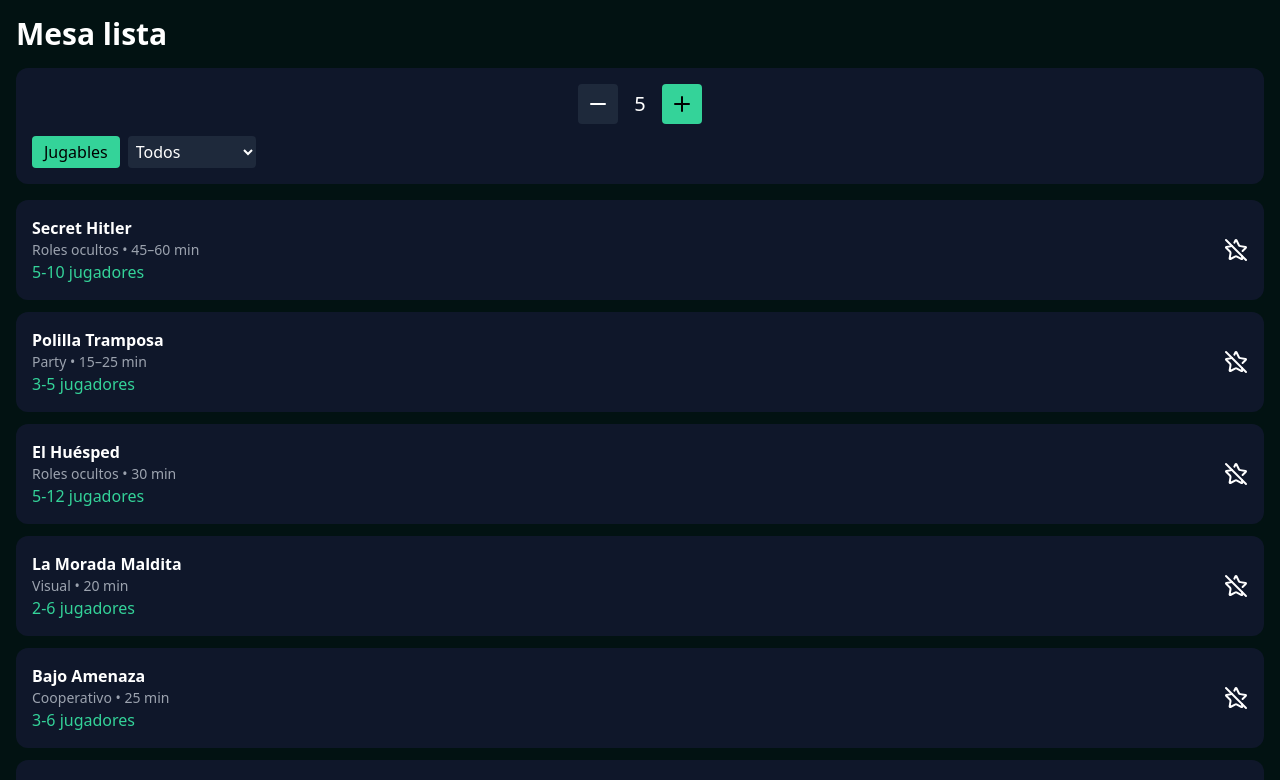
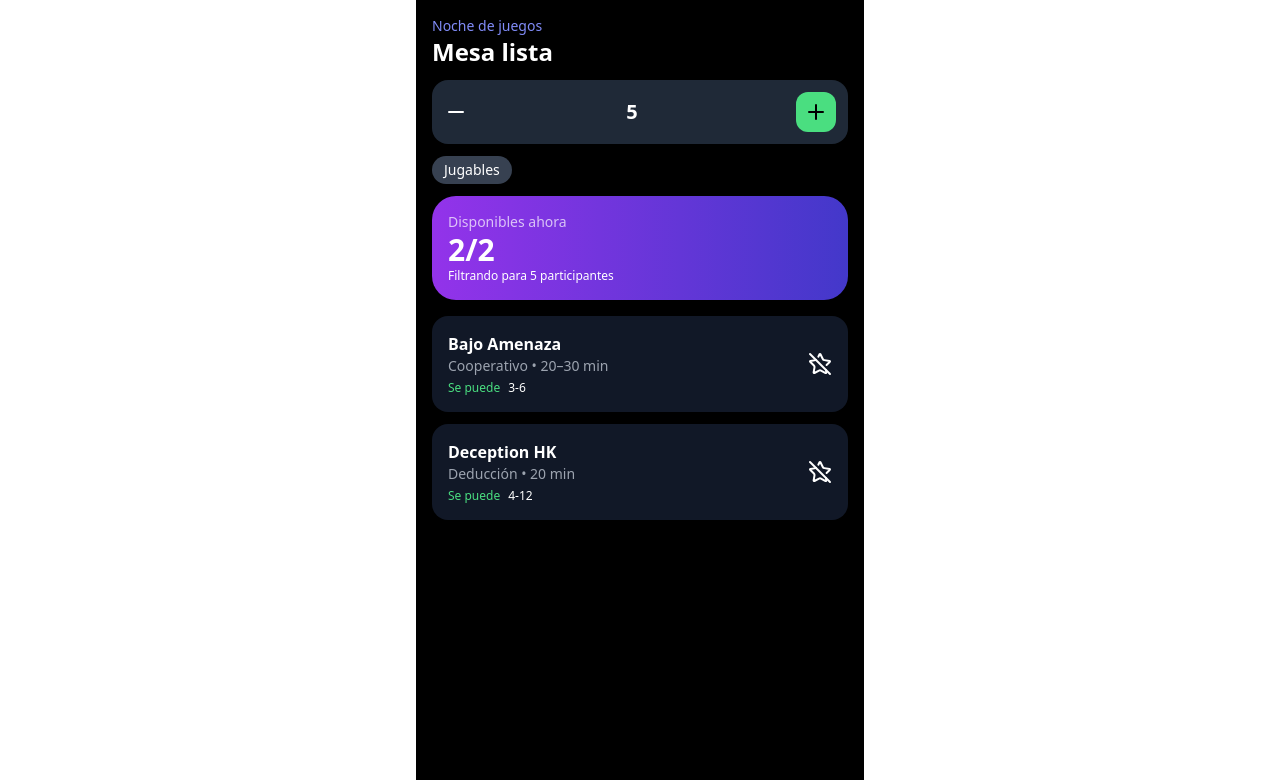
Before and after one commit to brenBaru/mesa-juegos, a React (Vite) app: page / in a window 1280 px wide. Shown: the top 780 px of the page. Built offline with nearby package versions, Linux system fonts and the light colour scheme.

Commit message:
modificaciones esteticas

```diff
--- a/src/App.jsx
+++ b/src/App.jsx
@@ -1,262 +1,199 @@
 import React, { useState, useMemo } from "react";
-import { Star, StarOff, Plus, Minus, ArrowLeft } from "lucide-react";
+import { Plus, Minus, Star, StarOff, ArrowLeft } from "lucide-react";
 
 const games = [
   {
-id:1,name:"Secret Hitler",min:5,max:10,type:"Roles ocultos",time:"45–60 min",
-setup:[
-"Elegir tablero según jugadores",
-"Mezclar cartas de políticas",
-"Repartir roles en secreto",
-"Elegir primer presidente"
+    id: 1,
+    name: "Bajo Amenaza",
+    type: "Cooperativo",
+    time: "20–30 min",
+    min: 3,
+    max: 6,
+    level: "Medio",
+    setup: [
+      "Preparar el mazo inicial",
+      "Separar cartas especiales",
+      "Formar zona de juego",
+      "Explicar objetivo del escape"
     ],
-steps:[
-"Presidente propone canciller",
-"Se vota el gobierno",
-"Se roban 3 cartas",
-"Se descartan y se juega 1 política",
-"Se activan poderes si corresponde",
-"Se gana por condiciones del equipo"
+    steps: [
+      "Usar cartas para explorar",
+      "El grupo decide cuándo avanzar",
+      "La amenaza aumenta presión",
+      "Coordinar estrategia",
+      "Escapar antes de perder"
     ]
   },
   {
-id:2,name:"Polilla Tramposa",min:3,max:5,type:"Party",time:"15–25 min",
-setup:[
-"Repartir 8 cartas a cada jugador",
-"Elegir guardián",
-"Colocar mazo y descarte"
+    id: 2,
+    name: "Deception HK",
+    type: "Deducción",
+    time: "20 min",
+    min: 4,
+    max: 12,
+    level: "Medio",
+    setup: [
+      "Asignar roles",
+      "Preparar cartas visibles",
+      "Elegir asesinato secreto",
+      "Preparar mesa del forense"
     ],
-steps:[
-"Jugar cartas consecutivas",
-"Hacer trampa sin ser visto",
-"El guardián controla",
-"Gana quien se queda sin cartas"
-]
-},
-{
-id:3,name:"El Huésped",min:5,max:12,type:"Roles ocultos",time:"30 min",
-setup:[
-"Asignar roles secretos",
-"Preparar mazo de eventos",
-"Explicar objetivos"
-],
-steps:[
-"Debatir y acusar",
-"Realizar votaciones",
-"Eliminar sospechosos",
-"Detectar infiltrados"
-]
-},
-{
-id:4,name:"La Morada Maldita",min:2,max:6,type:"Visual",time:"20 min",
-setup:[
-"Colocar gemas en mesa",
-"Repartir cartas objetivo"
-],
-steps:[
-"Buscar patrones visuales",
-"Tomar gemas correctas",
-"Completar objetivos",
-"Sumar puntos"
-]
-},
-{
-id:5,name:"Bajo Amenaza",min:3,max:6,type:"Cooperativo",time:"25 min",
-setup:[
-"Preparar mazo inicial",
-"Definir objetivo común"
-],
-steps:[
-"Jugar cartas para avanzar",
-"Evitar amenazas",
-"Coordinar en grupo",
-"Escapar antes del final"
-]
-},
-{
-id:6,name:"Líderes de Euphoria",min:4,max:8,type:"Social",time:"30 min",
-setup:[
-"Repartir cartas de rol",
-"Preparar artefactos"
-],
-steps:[
-"Interrogar jugadores",
-"Mentir o revelar verdades",
-"Usar habilidades",
-"Descubrir roles enemigos"
-]
-},
-{
-id:7,name:"Musa",min:2,max:12,type:"Creativo",time:"30 min",
-setup:[
-"Dividir en equipos",
-"Mezclar cartas de imágenes"
-],
-steps:[
-"Dar pistas creativas",
-"Adivinar imagen correcta",
-"Sumar puntos"
-]
-},
-{
-id:8,name:"Survivor",min:3,max:6,type:"Estrategia",time:"45 min",
-setup:[
-"Asignar personajes",
-"Repartir cartas de acción"
-],
-steps:[
-"Formar alianzas",
-"Robar cartas",
-"Votar eliminaciones",
-"Ganar por estrategia final"
-]
-},
-{
-id:9,name:"Dungeon Fighter",min:1,max:6,type:"Cooperativo",time:"60 min",
-setup:[
-"Elegir héroes",
-"Preparar tablero"
-],
-steps:[
-"Lanzar dados a objetivo",
-"Enfrentar enemigos",
-"Avanzar mazmorra",
-"Derrotar jefe final"
-]
-},
-{
-id:10,name:"Deception HK",min:4,max:12,type:"Deducción",time:"20 min",
-setup:[
-"Asignar roles",
-"Preparar pistas"
-],
-steps:[
-"Detective da pistas",
-"Jugadores discuten",
-"Acusar culpable",
+    steps: [
+      "Forense da pistas visuales",
+      "Jugadores debaten",
+      "Se realizan acusaciones",
       "Resolver caso"
     ]
   }
 ];
 
-export default function App(){
+export default function App() {
 
-const [screen,setScreen]=useState("list");
-const [selected,setSelected]=useState(null);
-const [players,setPlayers]=useState(5);
-const [favs,setFavs]=useState([]);
-const [onlyPlayable,setOnlyPlayable]=useState(true);
-const [typeFilter,setTypeFilter]=useState("Todos");
+  const [screen, setScreen] = useState("list");
+  const [selected, setSelected] = useState(null);
+  const [players, setPlayers] = useState(5);
+  const [fav, setFav] = useState([]);
+  const [onlyPlayable, setOnlyPlayable] = useState(true);
 
-const playable=g=>players>=g.min && players<=g.max;
+  const playable = g => players >= g.min && players <= g.max;
 
-const filtered=useMemo(()=>{
-return games
-.filter(g=>!onlyPlayable || playable(g))
-.filter(g=>typeFilter==="Todos" || g.type===typeFilter);
-},[players,onlyPlayable,typeFilter]);
+  const filtered = useMemo(() => {
+    return games.filter(g => !onlyPlayable || playable(g));
+  }, [players, onlyPlayable]);
 
-const toggleFav=id=>{
-setFavs(prev=>prev.includes(id)?prev.filter(x=>x!==id):[...prev,id]);
+  const toggleFav = id => {
+    setFav(prev =>
+      prev.includes(id)
+        ? prev.filter(x => x !== id)
+        : [...prev, id]
+    );
   };
 
-if(screen==="detail" && selected){
-return(
-<div className="min-h-screen bg-[#021212] text-white p-4">
+  // 🔵 DETALLE (pantalla separada)
+  if (screen === "detail" && selected) {
+    return (
+      <div className="min-h-screen bg-black text-white p-4 max-w-md mx-auto">
 
-<button onClick={()=>setScreen("list")}
-className="mb-4 flex items-center gap-2 text-sm text-emerald-400">
-<ArrowLeft size={16}/> Volver
+        <button
+          className="text-green-400 flex items-center gap-2 mb-3"
+          onClick={() => setScreen("list")}
+        >
+          <ArrowLeft size={18} /> Volver
         </button>
 
-<h2 className="text-2xl font-bold mb-2">{selected.name}</h2>
-<p className="text-gray-400 mb-3">{selected.type} • {selected.time}</p>
+        <h2 className="text-2xl font-bold">{selected.name}</h2>
+        <p className="text-gray-400 mb-4">
+          {selected.type} • {selected.time}
+        </p>
 
-<h3 className="font-semibold mt-4">Preparación</h3>
-<ul className="mt-2 space-y-1">
-{selected.setup.map((s,i)=><li key={i}>• {s}</li>)}
-</ul>
+        {/* INFO CARDS */}
+        <div className="grid grid-cols-3 gap-2 mb-4">
+          <div className="bg-gray-800 p-3 rounded-xl text-center">
+            Jug.<br /><b>{selected.min}-{selected.max}</b>
+          </div>
+          <div className="bg-gray-800 p-3 rounded-xl text-center">
+            Tiempo<br /><b>{selected.time}</b>
+          </div>
+          <div className="bg-gray-800 p-3 rounded-xl text-center">
+            Nivel<br /><b>{selected.level}</b>
+          </div>
+        </div>
 
-<h3 className="font-semibold mt-5">Cómo se juega</h3>
-<ol className="mt-2 space-y-2">
-{selected.steps.map((s,i)=><li key={i}>{i+1}. {s}</li>)}
-</ol>
+        {/* PREPARACIÓN */}
+        <h3 className="font-bold mb-2">📘 Preparación del juego</h3>
+        {selected.setup.map((s, i) => (
+          <div key={i} className="bg-blue-900/30 rounded-2xl p-3 mb-2 flex gap-2">
+            <b className="text-blue-400">{i + 1}</b>
+            <span>{s}</span>
+          </div>
+        ))}
 
+        {/* CÓMO JUGAR */}
+        <h3 className="font-bold mt-4 mb-2">▶ Cómo se juega</h3>
+        {selected.steps.map((s, i) => (
+          <div key={i} className="bg-green-900/30 rounded-2xl p-3 mb-2 flex gap-2">
+            <b className="text-green-400">{i + 1}</b>
+            <span>{s}</span>
+          </div>
+        ))}
       </div>
     );
   }
 
-return(
-<div className="min-h-screen bg-[#021212] text-white p-4">
+  // 🔵 LISTA PRINCIPAL
+  return (
+    <div className="min-h-screen bg-black text-white max-w-md mx-auto p-4">
 
-<h1 className="text-3xl font-bold mb-4">Mesa lista</h1>
+      {/* HEADER */}
+      <p className="text-indigo-400 text-sm">Noche de juegos</p>
+      <h1 className="text-2xl font-bold mb-3">Mesa lista</h1>
 
-{/* CONTROLES */}
-<div className="bg-slate-900 p-4 rounded-xl space-y-3 mb-4">
-
-<div className="flex justify-center items-center gap-4">
-<button onClick={()=>setPlayers(p=>p-1)} className="bg-slate-800 p-2 rounded">
-<Minus/>
+      {/* PARTICIPANTES */}
+      <div className="bg-gray-800 rounded-2xl p-3 flex justify-between items-center mb-3">
+        <button onClick={() => setPlayers(p => p - 1)}>
+          <Minus />
         </button>
-
-<span className="text-xl">{players}</span>
-
-<button onClick={()=>setPlayers(p=>p+1)} className="bg-emerald-400 text-black p-2 rounded">
-<Plus/>
+        <span className="text-xl font-bold">{players}</span>
+        <button className="bg-green-400 text-black p-2 rounded-xl"
+          onClick={() => setPlayers(p => p + 1)}>
+          <Plus />
         </button>
       </div>
 
-<div className="flex gap-2">
-<button onClick={()=>setOnlyPlayable(!onlyPlayable)}
-className="bg-emerald-400 text-black px-3 py-1 rounded">
-Jugables
+      {/* FILTROS */}
+      <div className="flex gap-2 mb-3">
+        <button
+          onClick={() => setOnlyPlayable(!onlyPlayable)}
+          className="bg-gray-700 px-3 py-1 rounded-full text-sm"
+        >
+          {onlyPlayable ? "Jugables" : "Todos"}
         </button>
-
-<select value={typeFilter} onChange={e=>setTypeFilter(e.target.value)}
-className="bg-slate-800 p-1 rounded">
-<option>Todos</option>
-<option>Party</option>
-<option>Cooperativo</option>
-<option>Roles ocultos</option>
-<option>Deducción</option>
-<option>Social</option>
-<option>Creativo</option>
-<option>Estrategia</option>
-<option>Visual</option>
-</select>
       </div>
 
+      {/* CARD DESTACADA */}
+      <div className="bg-gradient-to-r from-purple-600 to-indigo-700 rounded-3xl p-4 mb-4">
+        <p className="text-sm opacity-70">Disponibles ahora</p>
+        <p className="text-3xl font-bold">
+          {filtered.length}/{games.length}
+        </p>
+        <p className="text-xs">
+          Filtrando para {players} participantes
+        </p>
       </div>
 
       {/* LISTA */}
       <div className="space-y-3">
+        {filtered.map(g => (
+          <div
+            key={g.id}
+            onClick={() => {
+              setSelected(g);
+              setScreen("detail");
+            }}
+            className="bg-gray-900 p-4 rounded-2xl flex justify-between cursor-pointer"
+          >
+            <div>
+              <b>{g.name}</b>
+              <p className="text-gray-400 text-sm">
+                {g.type} • {g.time}
+              </p>
 
-{filtered.map(g=>{
-const canPlay=playable(g);
-
-return(
-<div key={g.id}
-onClick={()=>{setSelected(g);setScreen("detail");}}
-className="bg-slate-900 p-4 rounded-xl flex justify-between cursor-pointer hover:bg-slate-800">
-
-<div>
-<h2 className="font-bold text-white">{g.name}</h2>
-
-<p className="text-sm text-gray-400">{g.type} • {g.time}</p>
-
-<p className={canPlay?"text-emerald-400":"text-red-400"}>
-{g.min}-{g.max} jugadores
-</p>
+              <div className="flex gap-2 text-xs mt-1">
+                <span className="text-green-400">Se puede</span>
+                <span>{g.min}-{g.max}</span>
+              </div>
             </div>
 
-<button onClick={(e)=>{e.stopPropagation();toggleFav(g.id);}}>
-{favs.includes(g.id)?<Star className="text-yellow-400"/>:<StarOff/>}
+            <button
+              onClick={(e) => {
+                e.stopPropagation();
+                toggleFav(g.id);
+              }}
+            >
+              {fav.includes(g.id) ? <Star /> : <StarOff />}
             </button>
-
           </div>
-);
-})}
-
+        ))}
       </div>
 
     </div>
```
Lines whose indentation alone changed are shown as unchanged.
